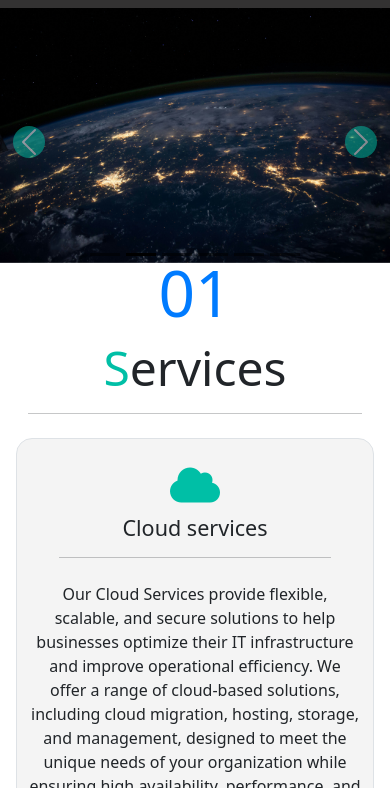
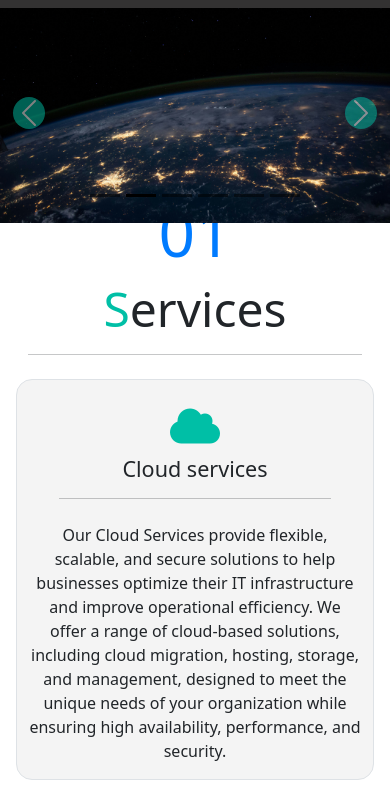
Before and after one commit to YousryEssam/WebFusion, a plain HTML site: page index.html in a window 390 px wide. Shown: the part 56-844 px from the top of the page. Drawn offline with nearby package versions, Linux system fonts and the light colour scheme.

Commit message:
V3.4 aspect-ratio optimization

```diff
--- a/css/style.css
+++ b/css/style.css
@@ -177,7 +177,8 @@ html {
 /* ********** */
 #silder,
 .carousel-inner {
-  height: 100vh;
+  max-height: 100vh;
+  aspect-ratio: 16 / 9;
 }
 .slider-btn{
   display: inline-block;
@@ -199,12 +200,6 @@ html {
 .indicators-btn:hover{
   background-color: #ffd700 !important;
 }
-@media only screen and (max-width : 600px) {
-  #slid-imges{
-    height: 33vh;
-  }
-}
-
 /* Services */
 .icon-span {
   font-size: 2.5rem;
```
